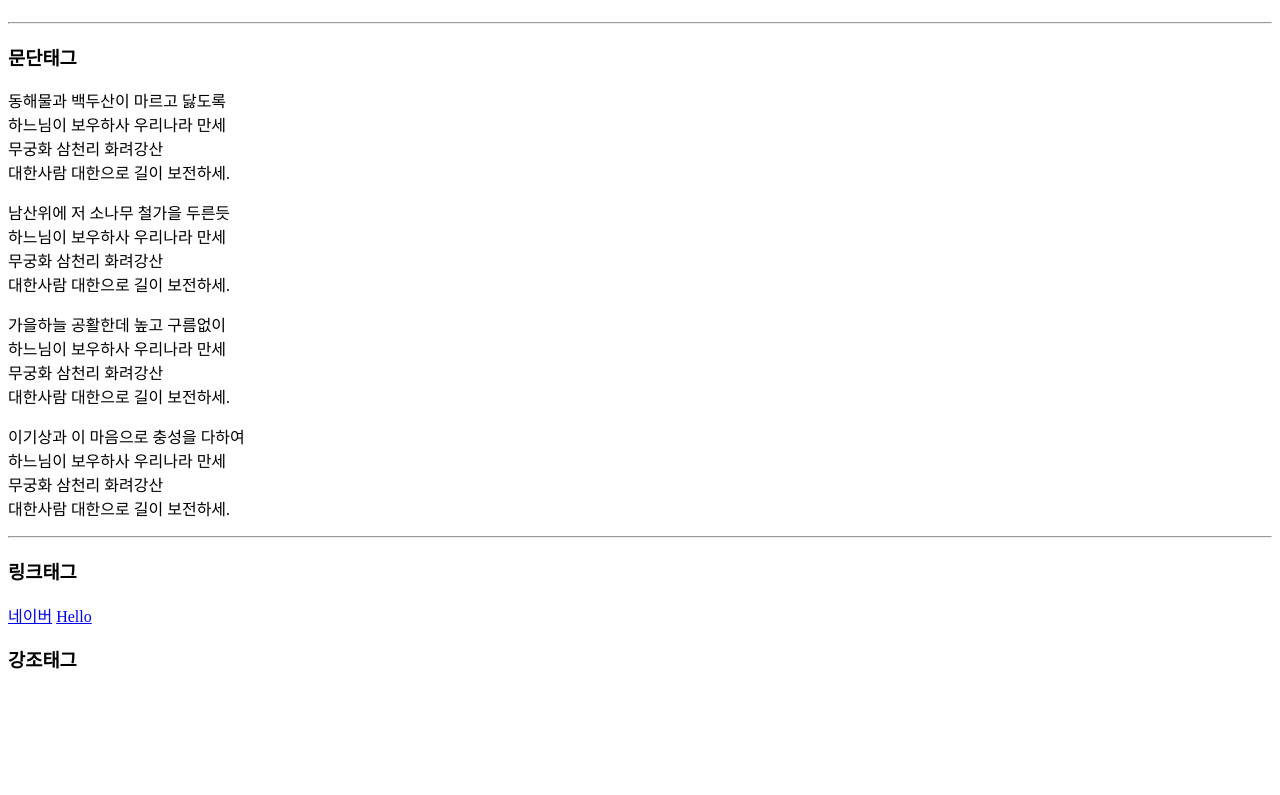
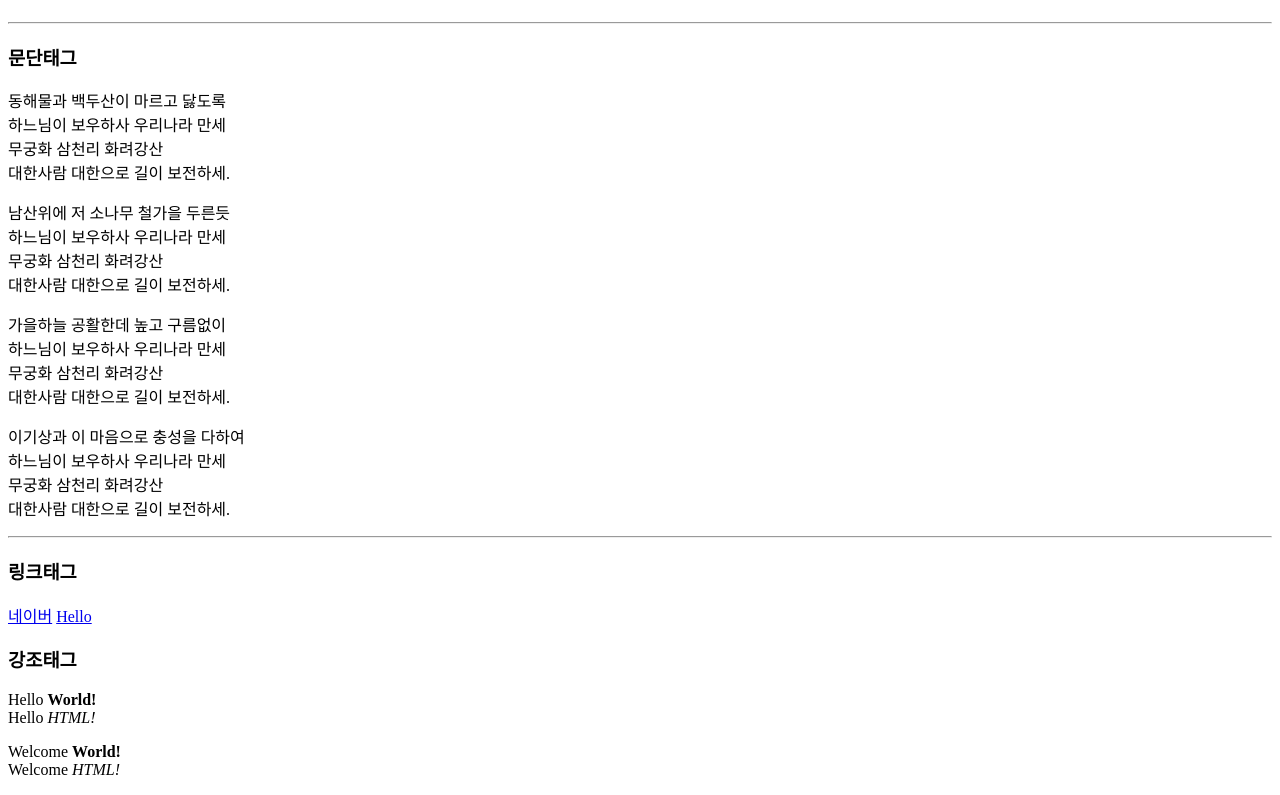
Before and after one commit to KongMinHyeok/HTML, a plain HTML site: page Ch02/1.글자태그.html in a window 1280 px wide. Shown: the part 346-1141 px from the top of the page. Before the commit the page ends 1037 px from the top, so only its background shows below. Drawn offline with Linux system fonts and the light colour scheme.

Commit message:
2022/09/13 HTML

```diff
--- a/Ch02/1.글자태그.html
+++ b/Ch02/1.글자태그.html
@@ -48,8 +48,15 @@
             <a href="../Ch01/Hello.html">Hello</a>
 
             <h3>강조태그</h3>
+            <p>
+                Hello <b>World!</b><br/>
+                Hello <i>HTML!</i><br/>
+            </p>
 
-
-
+            <!-- 웹 접근성 태그 -->
+            <p>
+                Welcome <strong>World!</strong><br/>
+                Welcome <em>HTML!</em><br/>
+            </p>
         </body>
 </html>
```
